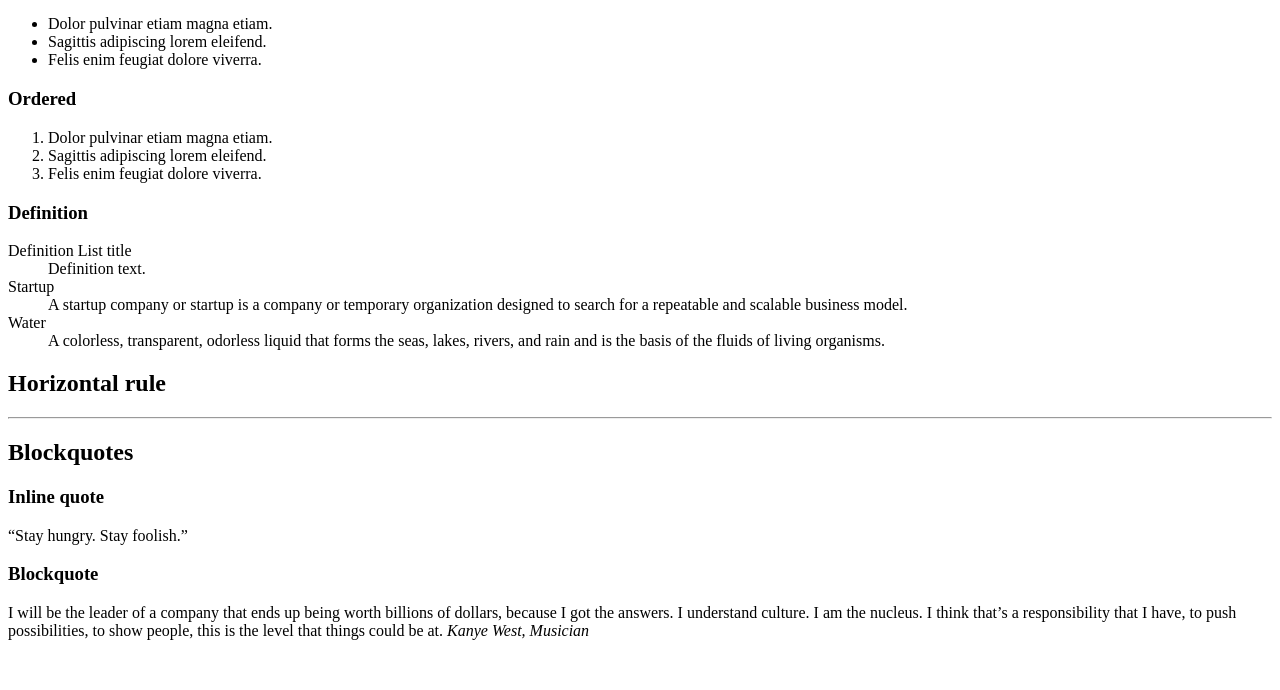
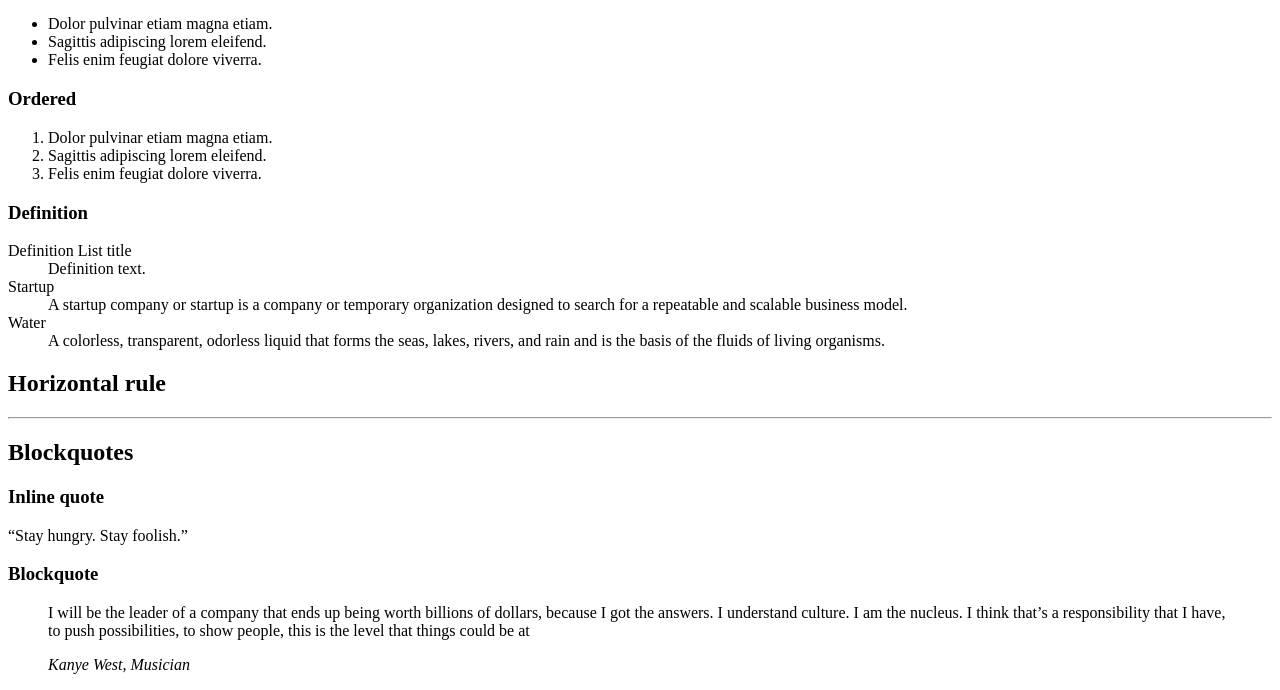
Before and after one commit to zelda096/holbertonschool-web_front_end, a plain HTML site: page 0x00-html_advanced/30-styleguide.html in a window 1280 px wide. Shown: the part 578-1268 px from the top of the page. Before the commit the page ends 1234 px from the top, so only its background shows below. Drawn offline with Linux system fonts and the light colour scheme.

Commit message:
more quotes

```diff
--- a/0x00-html_advanced/30-styleguide.html
+++ b/0x00-html_advanced/30-styleguide.html
@@ -78,18 +78,20 @@
         <section>
             <header>
                 <h2>Blockquotes</h2>
+            </header>
             <div>
                 <h3>Inline quote</h3>
                 <q>Stay hungry. Stay foolish.</q>
             </div>
             <div>
                 <h3>Blockquote</h3>
+                <blockquote>
                     <p>I will be the leader of a company that ends up being worth billions of dollars, because I got the
                         answers. I understand culture. I am the nucleus. I think that’s a responsibility that I have, to
-                        push possibilities, to show people, this is the level that things could be at.
-                        <cite>Kanye West, Musician</cite></p>
+                        push possibilities, to show people, this is the level that things could be at</p>
+                    <cite>Kanye West, Musician</cite>
+                </blockquote>
             </div>
-            </header>
         </section>
     </main>
     <footer></footer>
```
Lines whose indentation alone changed are shown as unchanged.
